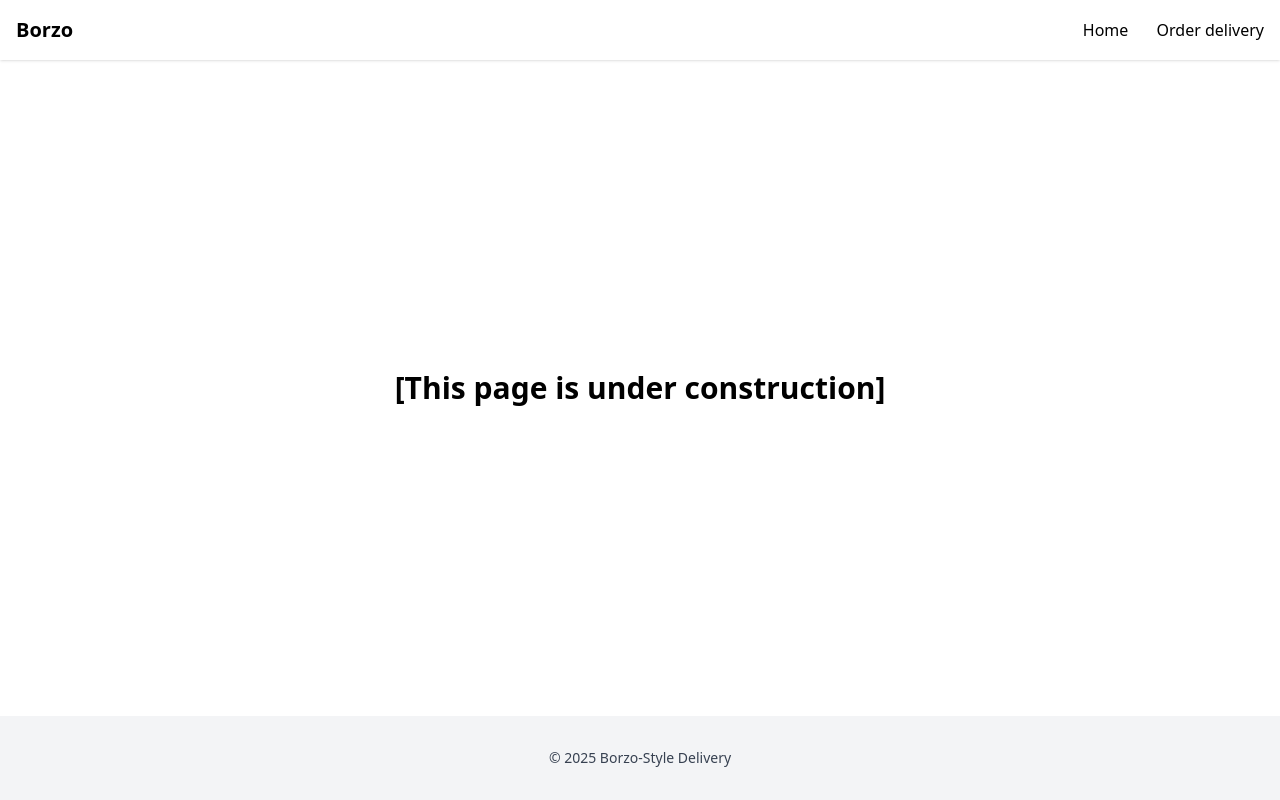
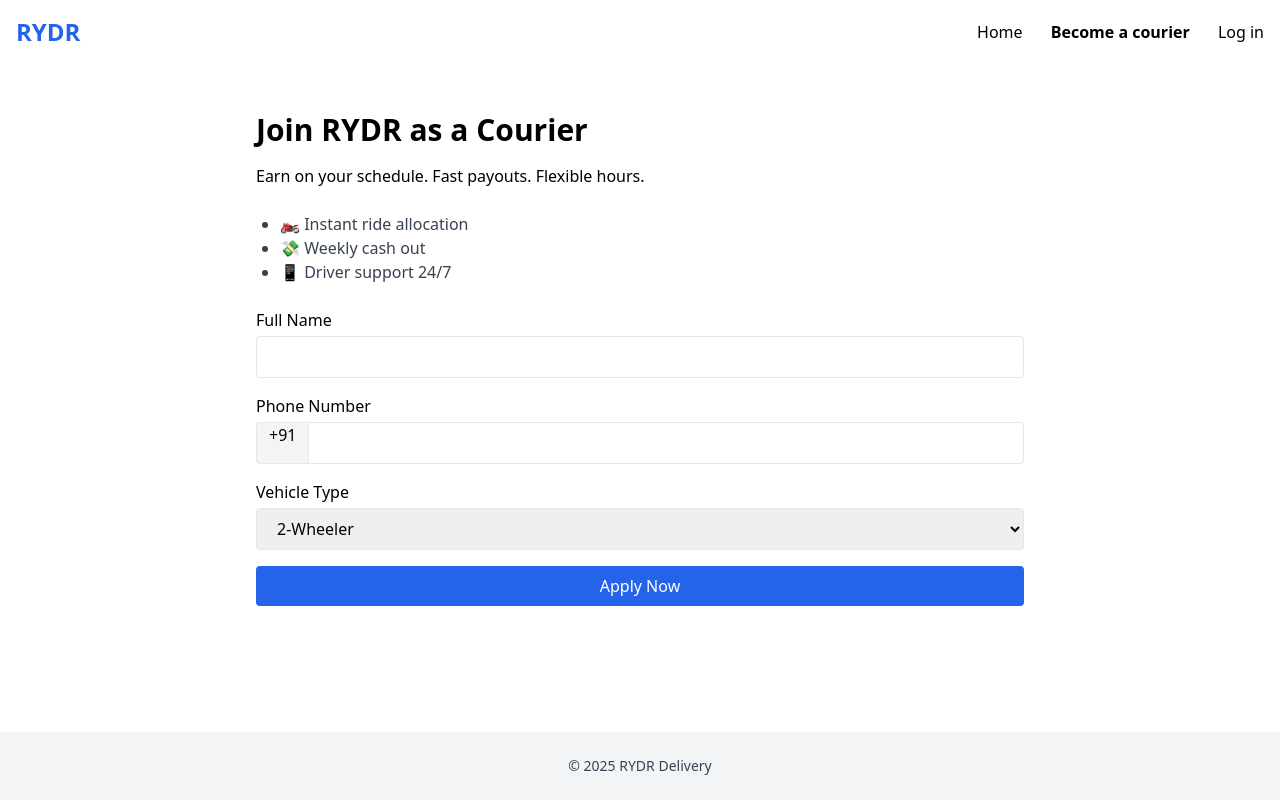
Before and after one commit to Sumitmishra345/sammishra345.github.io, a plain HTML site: page courier.html in a window 1280 px wide. Drawn offline with nearby package versions, Linux system fonts and the light colour scheme.

Commit message:
Update courier.html

```diff
--- a/courier.html
+++ b/courier.html
@@ -1,30 +1,73 @@
+<!-- courier.html -->
 <!DOCTYPE html>
 <html lang="en">
 <head>
   <meta charset="UTF-8">
   <meta name="viewport" content="width=device-width,initial-scale=1">
-  <title>Page Under Construction</title>
+  <title>Become a Courier – RYDR</title>
   <script src="https://cdn.tailwindcss.com"></script>
 </head>
-<body class="flex flex-col min-h-screen">
-  <!-- same header as above -->
+<body class="flex flex-col min-h-screen bg-gray-50">
+
   <header class="bg-white shadow">
-    <div class="max-w-7xl mx-auto flex items-center justify-between p-4">
-      <a href="index.html" class="font-bold text-xl">Borzo</a>
+    <div class="max-w-7xl mx-auto flex justify-between items-center p-4">
+      <a href="index.html" class="text-2xl font-bold text-blue-600">RYDR</a>
       <nav class="space-x-6">
-        <a href="index.html" class="hover:underline">Home</a>
-        <a href="order.html" class="hover:underline">Order delivery</a>
+        <a href="index.html">Home</a>
+        <a href="courier.html" class="font-semibold">Become a courier</a>
+        <a href="login.html">Log in</a>
       </nav>
     </div>
   </header>
 
-  <section class="flex-grow flex items-center justify-center">
-    <h1 class="text-3xl font-bold">[This page is under construction]</h1>
-  </section>
+  <main class="flex-grow bg-white py-12 px-4">
+    <div class="max-w-3xl mx-auto">
+      <h2 class="text-3xl font-bold mb-4">Join RYDR as a Courier</h2>
+      <p class="mb-6">Earn on your schedule. Fast payouts. Flexible hours.</p>
+      <ul class="list-disc ml-6 mb-6 text-gray-700">
+        <li>🏍️ Instant ride allocation</li>
+        <li>💸 Weekly cash out</li>
+        <li>📱 Driver support 24/7</li>
+      </ul>
+      <form id="courierForm" class="space-y-4">
+        <div>
+          <label class="block mb-1 font-medium">Full Name</label>
+          <input type="text" id="courierName" class="w-full border px-4 py-2 rounded" required>
+        </div>
+        <div>
+          <label class="block mb-1 font-medium">Phone Number</label>
+          <div class="flex">
+            <span class="px-3 bg-gray-100 border border-r-0 rounded-l">+91</span>
+            <input type="tel" id="courierPhone" class="w-full border px-4 py-2 rounded-r" required>
+          </div>
+        </div>
+        <div>
+          <label class="block mb-1 font-medium">Vehicle Type</label>
+          <select id="vehicle" class="w-full border px-4 py-2 rounded">
+            <option>2-Wheeler</option>
+            <option>3-Wheeler</option>
+            <option>Truck</option>
+          </select>
+        </div>
+        <button type="submit" class="w-full bg-blue-600 text-white py-2 rounded hover:bg-blue-700">Apply Now</button>
+      </form>
+      <div id="courierMsg" class="mt-6 text-center text-green-700 hidden"></div>
+    </div>
+  </main>
 
-  <!-- same footer -->
-  <footer class="bg-gray-100 py-8 text-sm text-gray-700 text-center">
-    &copy; 2025 Borzo-Style Delivery
+  <footer class="bg-gray-100 py-6 text-center text-sm text-gray-700">
+    <p>&copy; 2025 RYDR Delivery</p>
   </footer>
+
+  <script>
+    document.getElementById('courierForm').addEventListener('submit', e => {
+      e.preventDefault();
+      const name = document.getElementById('courierName').value;
+      const msg = `✅ Thank you, ${name}. We will contact you soon.`;
+      document.getElementById('courierMsg').textContent = msg;
+      document.getElementById('courierMsg').classList.remove('hidden');
+    });
+  </script>
+
 </body>
 </html>
```
